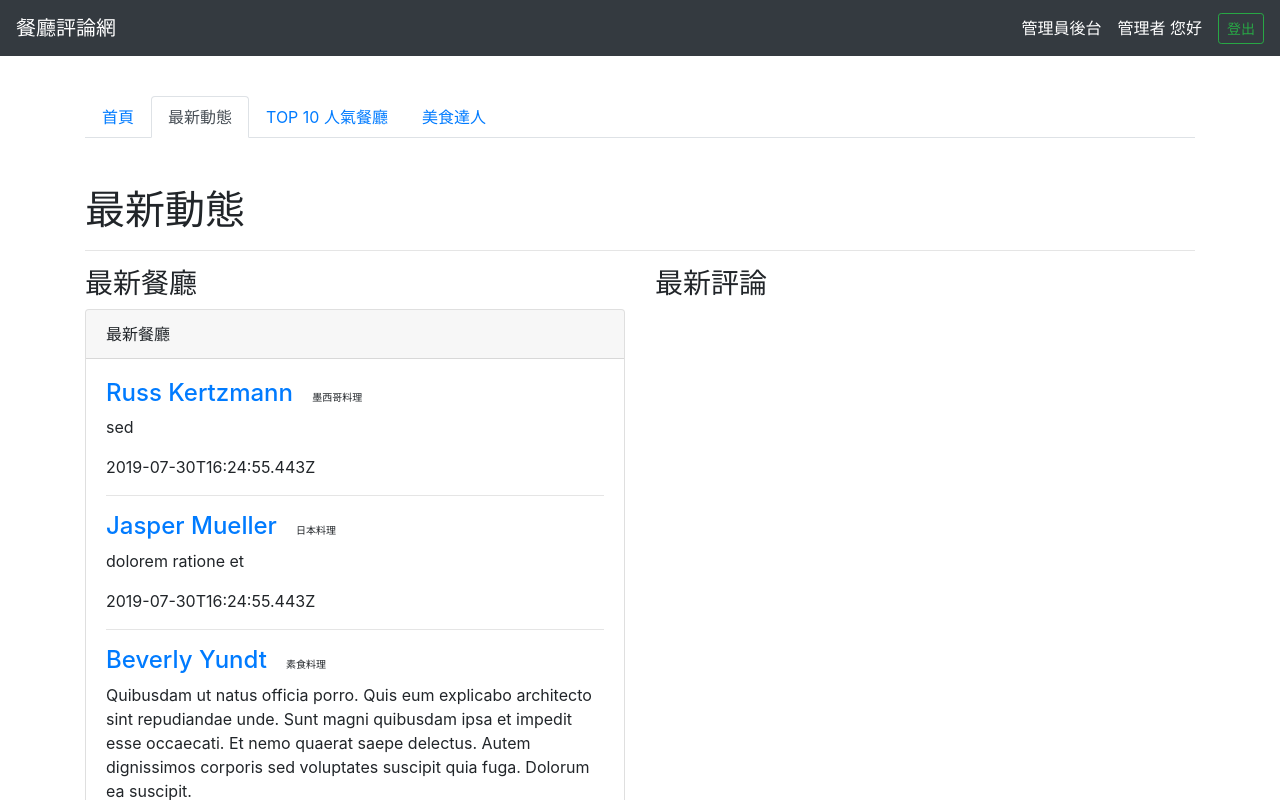
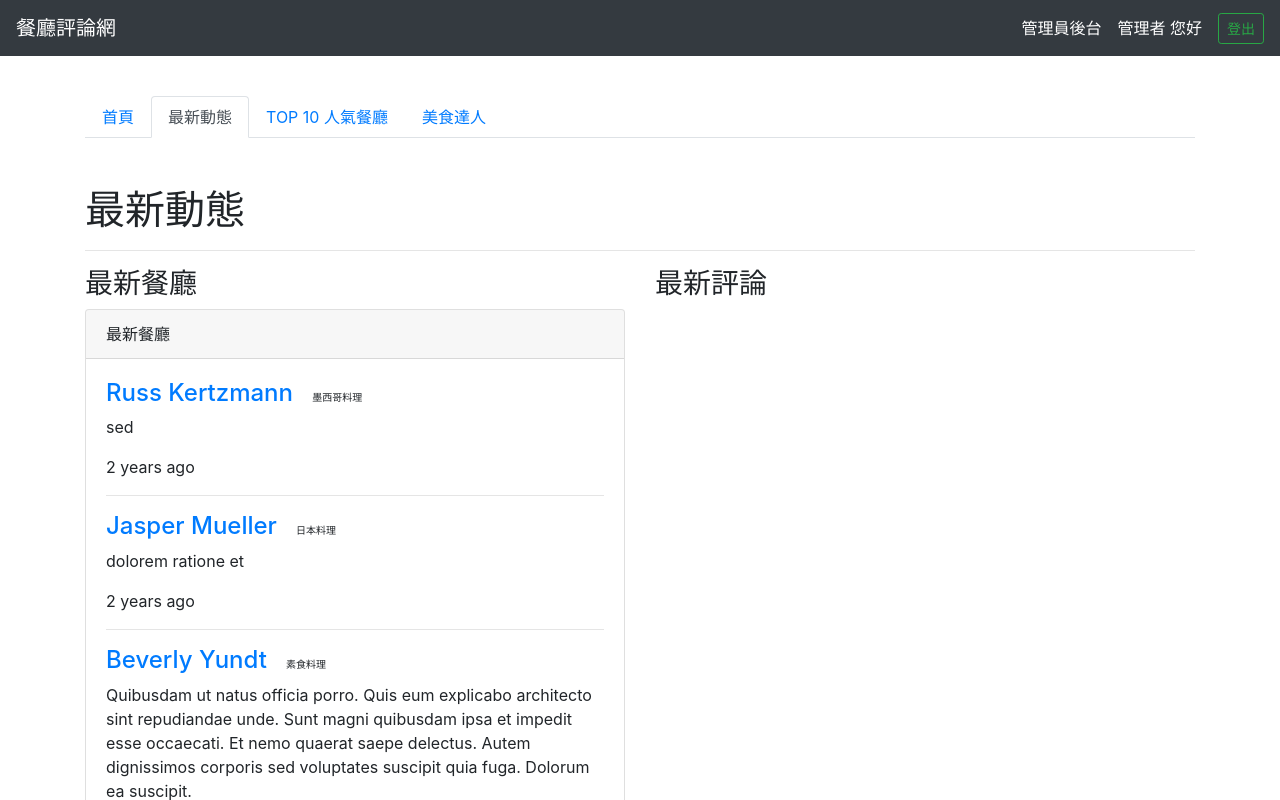
Before and after one commit to Al-tsao/forum-front-end-vue, a Vue app: page /#/restaurants/feeds in a window 1280 px wide. Shown: the top 800 px of the page. Built offline with nearby package versions, Linux system fonts and the light colour scheme.

Commit message:
U104: 優化：顯示人性化時間

```diff
--- a/package.json
+++ b/package.json
@@ -11,6 +11,7 @@
     "bootstrap": "^4.6.0",
     "core-js": "^3.6.5",
     "jquery": "^3.5.1",
+    "moment": "^2.29.1",
     "popper.js": "^1.16.1",
     "uuid": "^8.3.2",
     "vue": "^2.6.11",
--- a/src/components/NewestRestaurants.vue
+++ b/src/components/NewestRestaurants.vue
@@ -12,7 +12,7 @@
           }}</small>
         </h4>
         <p>{{ restaurant.description }}</p>
-        {{ restaurant.createdAt }}
+        {{ restaurant.createdAt | fromNow }}
         <hr />
       </div>
     </div>
@@ -20,7 +20,17 @@
 </template>
 
 <script>
+import moment from "moment";
 export default {
+  filters: {
+    fromNow(datetime) {
+      if (!datetime) {
+        return "-";
+      }
+      // 使用 moment 提供的 fromNow 方法
+      return moment(datetime).fromNow();
+    },
+  },
   props: {
     restaurants: {
       type: Array,
```
Also changed, not shown: 1 other file (tests, documents, lock files or other folders).
